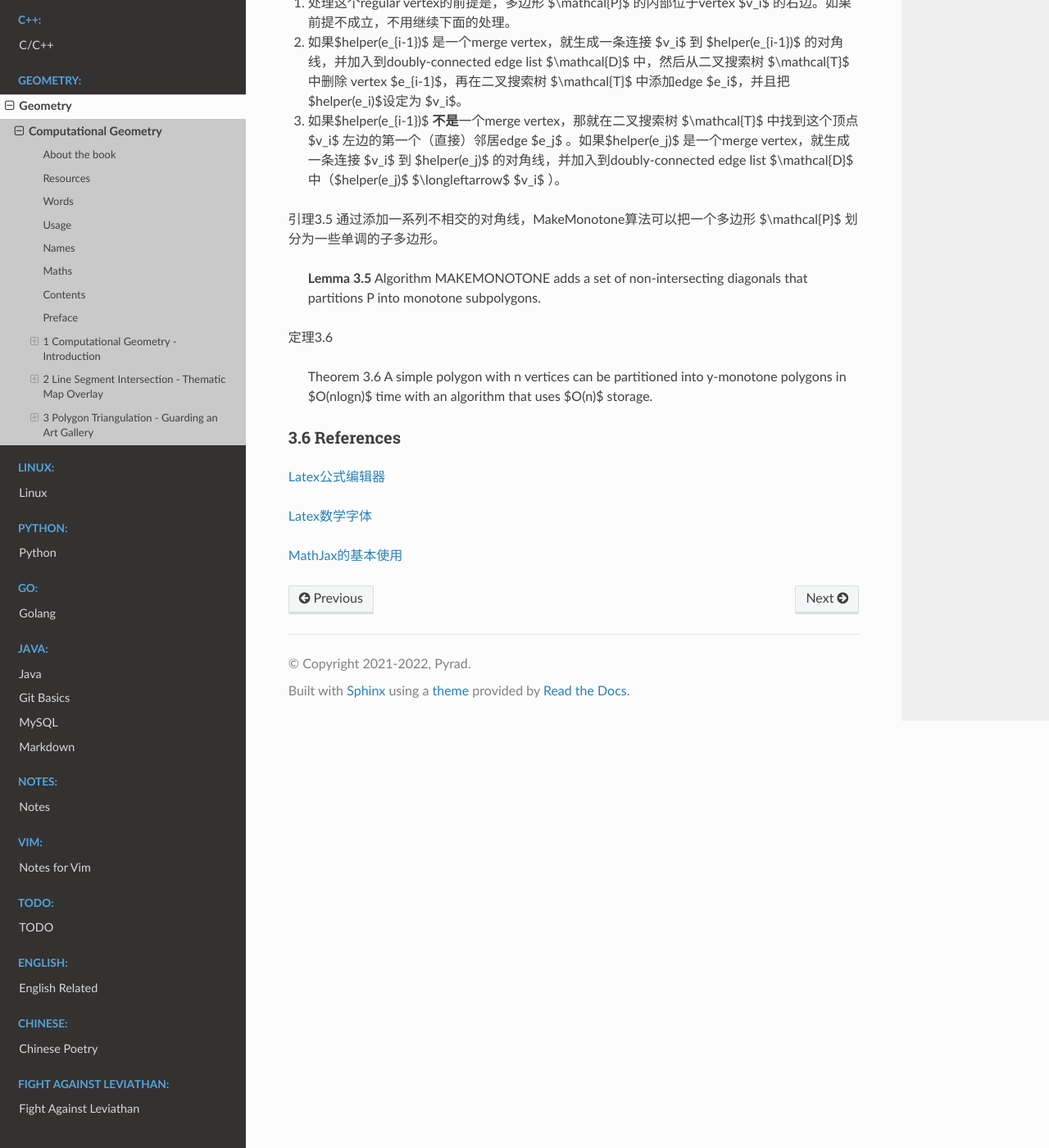
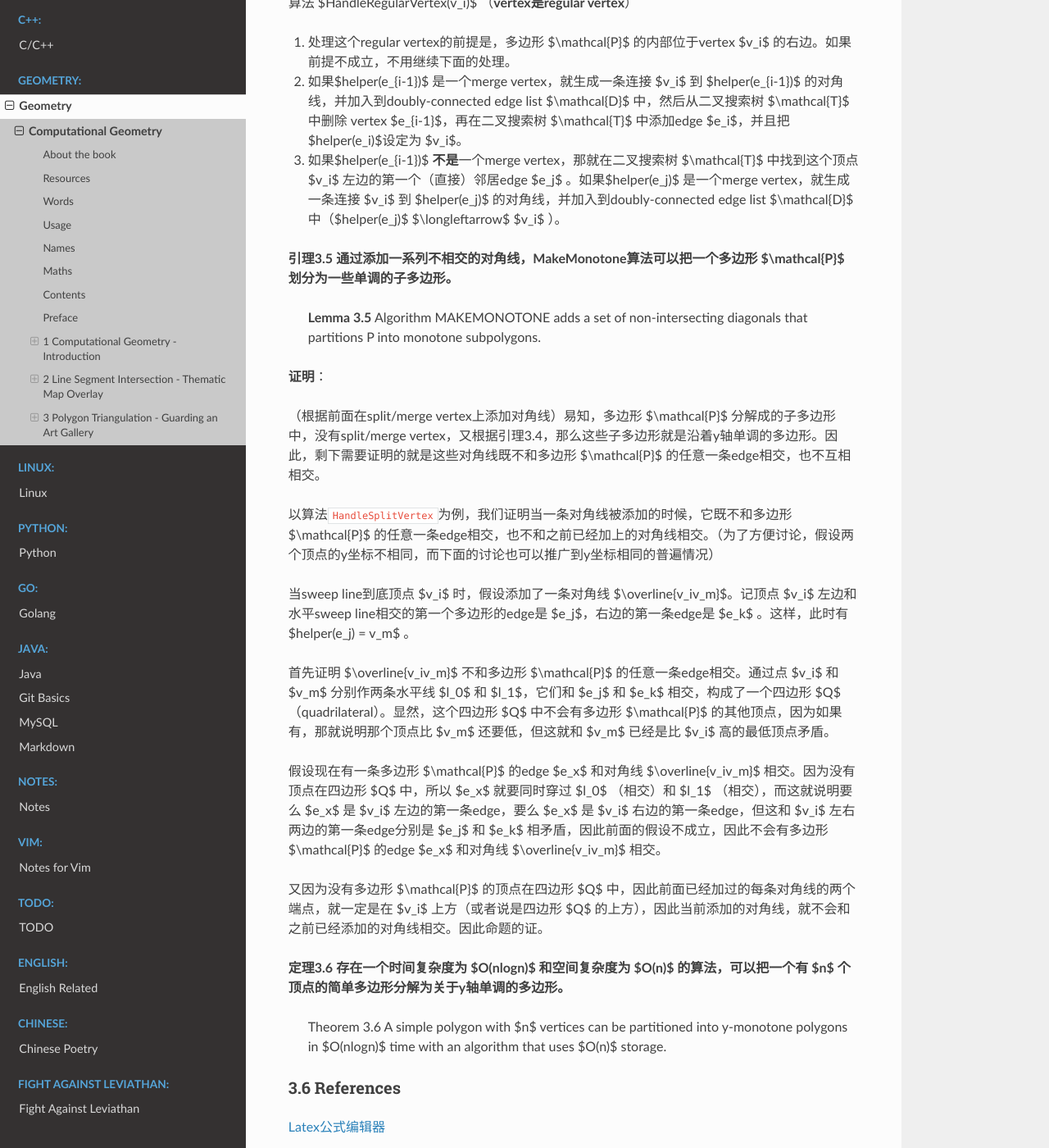
Before and after one commit to Pyrad/pyradnotes, a Sphinx documentation site: the page built from source/Geometry/ComputationalGeometryAA3rd.md, in a window 1280 px wide and 1400 px high, scrolled down 31465 px. Shown: the whole window at 82% size. Built offline with Sphinx 7.4.7 and the Read the Docs theme 2.0.0, drawn with Linux system fonts in a browser that asks for light colours; some of the changed text lies outside the part shown.

Commit message:
CGAA3 Section 3.2, proof of lemma 3.5

```diff
--- a/source/Geometry/ComputationalGeometryAA3rd.md
+++ b/source/Geometry/ComputationalGeometryAA3rd.md
@@ -92,7 +92,7 @@ Published by Springer
 
 **monotone** */*ˈmɒnətəʊn*/* *n.* 单调；单音调；*adj.* 单调的
 
-
+**quadrilateral** */*ˌkwɒdrɪˈlætərəl*/* *n.* 四边形；*adj.* 四边形的
 
 
 
@@ -1034,7 +1034,7 @@ problem，第7章用它来计算Voronoi diagram（维诺图） of a set of point
 
 
 
-引理3.4 如果一个多边形没有split vertex，也没有merge vertex，那么它就是一个关于y轴单调的多边形。
+**引理3.4** 如果一个多边形没有split vertex，也没有merge vertex，那么它就是一个关于y轴单调的多边形。
 
 > Lemma 3.4 A polygon is y-monotone if it has no split vertices or merge vertices.
 
@@ -1060,17 +1060,17 @@ problem，第7章用它来计算Voronoi diagram（维诺图） of a set of point
 
 
 
-如何给split vertices添加对角线？还是使用plane sweep method。
+如何给一个**split vertex**添加对角线？还是使用plane sweep method。
 
 将多边形  $\mathcal{P}$ 的顶点按照逆时针记作 $v_1, v_2, ..., v_n$，同时把将多边形  $\mathcal{P}$ 的边（edge）按照逆时针记作 $e_1, e_2, ..., e_n$，并且当 $i$ 满足 $1 \le i \lt n$ 时，$e_i = \overline{v_iv_{i+1}}$，当 $i = n$ 时，$e_n = \overline{v_nv_1}$。
 
 在plane sweep algorithm应用到当前场景中时，event point就是多边形的这些顶点，并且不会有新的event point加入。这些event point被存储在一个优先级队列 $\mathcal{Q} $ 中（priority queue），优先级就是y坐标值（如果两点有相同的y坐标，x坐标较小的优先级更高）。利用这样的优先级队列，下一个event point被找到的时间复杂度就是 $O(logn)$。
 
-当sweep line到达一个split vertex $v_i$ 时，需要添加一条从 $v_i$ 出发向上的对角线。记多边形的两条边 $e_j$ 和 $e_k$ 分别是 $v_i$ 在sweep line（水平）上左右相邻的第一条edge（即 $e_j$， $e_k$ 和sweep line相交），然后找到 $e_j$ 和 $e_k$ 之间的高于 $v_i$ 的**最低**点（记作$helper(e_j)$），然后和 $v_i$ 连接即得到所求对角线。如果没有这样的点，就连接 $v_i$ 和 $e_j$ 或 $e_k$ 两条线段中某一条的上方的点（也记作（$helper(e_j)$）。
+当sweep line到达一个**split vertex** $v_i$ 时，需要添加一条从 $v_i$ 出发向上的对角线。记多边形的两条边 $e_j$ 和 $e_k$ 分别是 $v_i$ 在sweep line（水平）上左右相邻的第一条edge（即 $e_j$， $e_k$ 和sweep line相交），然后找到 $e_j$ 和 $e_k$ 之间的高于 $v_i$ 的**最低**点（记作$helper(e_j)$），然后和 $v_i$ 连接即得到所求对角线。如果没有这样的点，就连接 $v_i$ 和 $e_j$ 或 $e_k$ 两条线段中某一条的上方的点（也记作（$helper(e_j)$）。
 
 ==（这里用来说明的图，位于第60页，页码是52的第1个图）==
 
-当sweep line到达一个merge vertex $v_i$ 时，需要添加一条从 $v_i$ 出发向上的对角线。同样地，记多边形的两条边 $e_j$ 和 $e_k$ 分别是 $v_i$ 在sweep line（水平）上左右相邻的第一条edge（即 $e_j$， $e_k$ 和sweep line相交）。然后找到 $e_j$ 和 $e_k$ 之间的低于于 $v_i$ 的**最高**点，然后和 $v_i$ 连接即得到所求对角线。但此时 $v_i$ 就在sweep line上，而它之下的点还没有扫描到，所以我们此时找不到这样的点，但这样的点却可以在之后找到。当sweep line继续向下扫描遇到点 $v_m$ 时，如果它左边的第一条和sweep line相交的线就是 $e_j$，并且找到它的$helper(e_j)$ 就是 $v_i$，那么 $v_m$ 就是我们前面要找的这样的点。
+当sweep line到达一个**merge vertex** $v_i$ 时，需要添加一条从 $v_i$ 出发向上的对角线。同样地，记多边形的两条边 $e_j$ 和 $e_k$ 分别是 $v_i$ 在sweep line（水平）上左右相邻的第一条edge（即 $e_j$， $e_k$ 和sweep line相交）。然后找到 $e_j$ 和 $e_k$ 之间的低于于 $v_i$ 的**最高**点，然后和 $v_i$ 连接即得到所求对角线。但此时 $v_i$ 就在sweep line上，而它之下的点还没有扫描到，所以我们此时找不到这样的点，但这样的点却可以在之后找到。当sweep line继续向下扫描遇到点 $v_m$ 时，如果它左边的第一条和sweep line相交的线就是 $e_j$，并且找到它的$helper(e_j)$ 就是 $v_i$，那么 $v_m$ 就是我们前面要找的这样的点。
 
 所以，当我们替换一条edge $e_x$ 的$helper(e_x)$ 时，检查旧的helper点是不是一个merge vertex。如果是，就连接新的helper点和旧的helper点构成一条对角线。而当新的helper点是split vertex的时候，这样的对角线总是会被连接出来的，而此时如果旧的helper点还是一个merge vertex，那么这一条对角线就同时消除了split vertex和merge vertex。
 
@@ -1153,15 +1153,29 @@ problem，第7章用它来计算Voronoi diagram（维诺图） of a set of point
 
 
 
-引理3.5 通过添加一系列不相交的对角线，MakeMonotone算法可以把一个多边形 $\mathcal{P}$ 划分为一些单调的子多边形。
+**引理3.5** **通过添加一系列不相交的对角线，MakeMonotone算法可以把一个多边形 $\mathcal{P}$ 划分为一些单调的子多边形。**
 
 > **Lemma 3.5** Algorithm MAKEMONOTONE adds a set of non-intersecting diagonals that partitions P into monotone subpolygons.
 
+**证明**：
+
+（根据前面在split/merge vertex上添加对角线）易知，多边形 $\mathcal{P}$ 分解成的子多边形中，没有split/merge vertex，又根据引理3.4，那么这些子多边形就是沿着y轴单调的多边形。因此，剩下需要证明的就是这些对角线既不和多边形 $\mathcal{P}$ 的任意一条edge相交，也不互相相交。
+
+以算法`HandleSplitVertex`为例，我们证明当一条对角线被添加的时候，它既不和多边形 $\mathcal{P}$ 的任意一条edge相交，也不和之前已经加上的对角线相交。（为了方便讨论，假设两个顶点的y坐标不相同，而下面的讨论也可以推广到y坐标相同的普遍情况）
+
+当sweep line到底顶点 $v_i$ 时，假设添加了一条对角线 $\overline{v_iv_m}$。记顶点 $v_i$ 左边和水平sweep line相交的第一个多边形的edge是 $e_j$，右边的第一条edge是 $e_k$ 。这样，此时有 $helper(e_j) = v_m$ 。
+
+首先证明 $\overline{v_iv_m}$ 不和多边形 $\mathcal{P}$ 的任意一条edge相交。通过点 $v_i$ 和 $v_m$ 分别作两条水平线 $l_0$ 和 $l_1$，它们和 $e_j$ 和 $e_k$ 相交，构成了一个四边形 $Q$（quadrilateral）。显然，这个四边形 $Q$ 中不会有多边形 $\mathcal{P}$ 的其他顶点，因为如果有，那就说明那个顶点比 $v_m$ 还要低，但这就和 $v_m$ 已经是比 $v_i$ 高的最低顶点矛盾。
+
+假设现在有一条多边形 $\mathcal{P}$ 的edge $e_x$ 和对角线 $\overline{v_iv_m}$ 相交。因为没有顶点在四边形 $Q$ 中，所以 $e_x$ 就要同时穿过 $l_0$ （相交）和 $l_1$ （相交），而这就说明要么 $e_x$ 是 $v_i$ 左边的第一条edge，要么 $e_x$ 是 $v_i$ 右边的第一条edge，但这和 $v_i$ 左右两边的第一条edge分别是 $e_j$ 和 $e_k$ 相矛盾，因此前面的假设不成立，因此不会有多边形 $\mathcal{P}$ 的edge $e_x$ 和对角线 $\overline{v_iv_m}$ 相交。
+
+又因为没有多边形 $\mathcal{P}$ 的顶点在四边形 $Q$ 中，因此前面已经加过的每条对角线的两个端点，就一定是在 $v_i$ 上方（或者说是四边形 $Q$ 的上方），因此当前添加的对角线，就不会和之前已经添加的对角线相交。因此命题的证。
 
 
-定理3.6
 
-> Theorem 3.6 A simple polygon with n vertices can be partitioned into y-monotone polygons in $O(nlogn)$ time with an algorithm that uses $O(n)$ storage.
+**定理3.6** **存在一个时间复杂度为 $O(nlogn)$ 和空间复杂度为 $O(n)$ 的算法，可以把一个有 $n$ 个顶点的简单多边形分解为关于y轴单调的多边形。**
+
+> Theorem 3.6 A simple polygon with $n$ vertices can be partitioned into y-monotone polygons in $O(nlogn)$ time with an algorithm that uses $O(n)$ storage.
 
 
 
```
